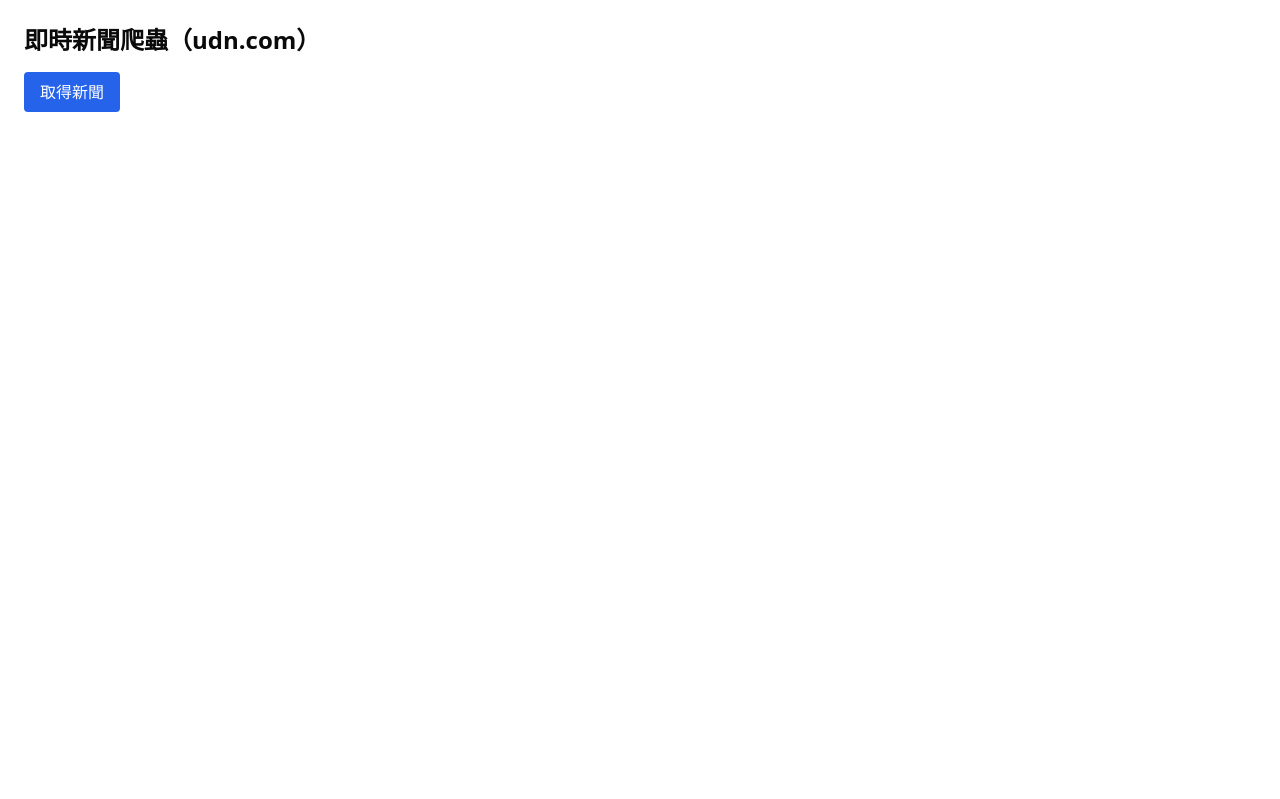
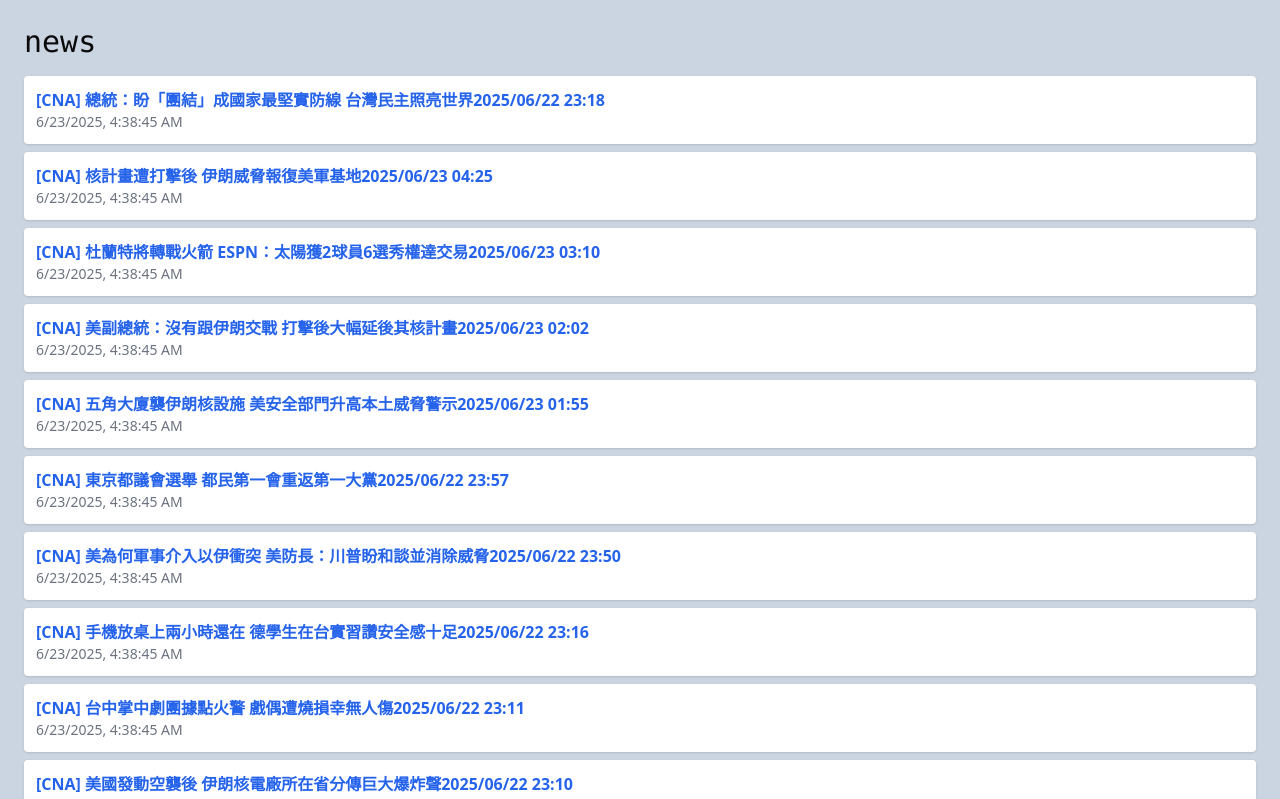
Before and after one commit to sheng6612/notebook, a Next.js app: page /Information_column/news in a window 1280 px wide. Shown: the top 799 px of the page. Built offline with nearby package versions, Linux system fonts and the light colour scheme.

Commit message:
fix: add auto crawler

```diff
--- a/src/app/Information_column/news/page.tsx
+++ b/src/app/Information_column/news/page.tsx
@@ -1,36 +1,38 @@
 'use client'
+import { useState, useEffect } from 'react'
 
-import { useState } from 'react'
+type NewsItem = {
+  title: string
+  time: string
+  link: string
+  source: string
+}
 
 export default function Home() {
-  const [news, setNews] = useState<string[]>([])
-  const [loading, setLoading] = useState(false)
+  const [news, setNews] = useState<NewsItem[]>([])
 
-  const fetchNews = async () => {
-    setLoading(true)
-    try {
+  useEffect(() => {
+    const fetchNews = async () => {
       const res = await fetch('/api/news')
       const data = await res.json()
       setNews(data.news || [])
-    } catch (err) {
-      alert('抓取失敗')
     }
-    setLoading(false)
-  }
+    fetchNews()
+    const timer = setInterval(fetchNews, 60 * 1000)
+    return () => clearInterval(timer)
+  }, [])
 
   return (
-    <div className="p-6">
-      <h1 className="text-2xl font-bold mb-4">即時新聞爬蟲（udn.com）</h1>
-      <button
-        onClick={fetchNews}
-        className="bg-blue-600 hover:bg-blue-700 text-white px-4 py-2 rounded"
-      >
-        {loading ? '抓取中...' : '取得新聞'}
-      </button>
-
-      <ul className="mt-6 space-y-2">
+    <div className="p-6 bg-slate-300">
+      <h1 className="text-3xl font-mono mb-4">news</h1>
+      <ul className="space-y-2">
         {news.map((item, idx) => (
-          <li key={idx} className="bg-gray-100 p-3 rounded">{item}</li>
+          <li key={idx} className="bg-white p-3 rounded shadow">
+            <a href={item.link} target="_blank" className="text-blue-600 font-semibold hover:underline">
+              [{item.source}] {item.title}
+            </a>
+            <div className="text-sm text-gray-500">{item.time}</div>
+          </li>
         ))}
       </ul>
     </div>
```
